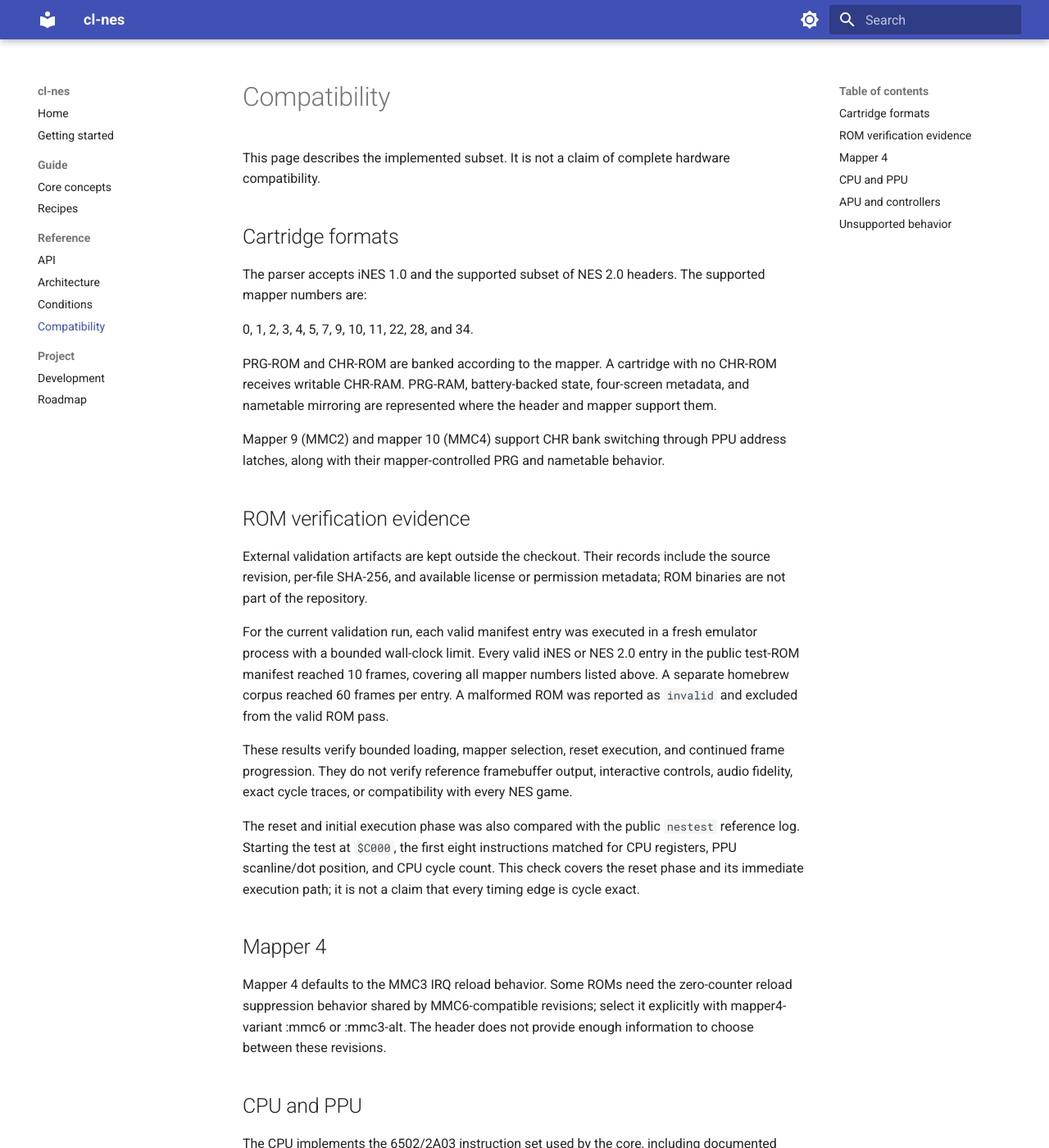
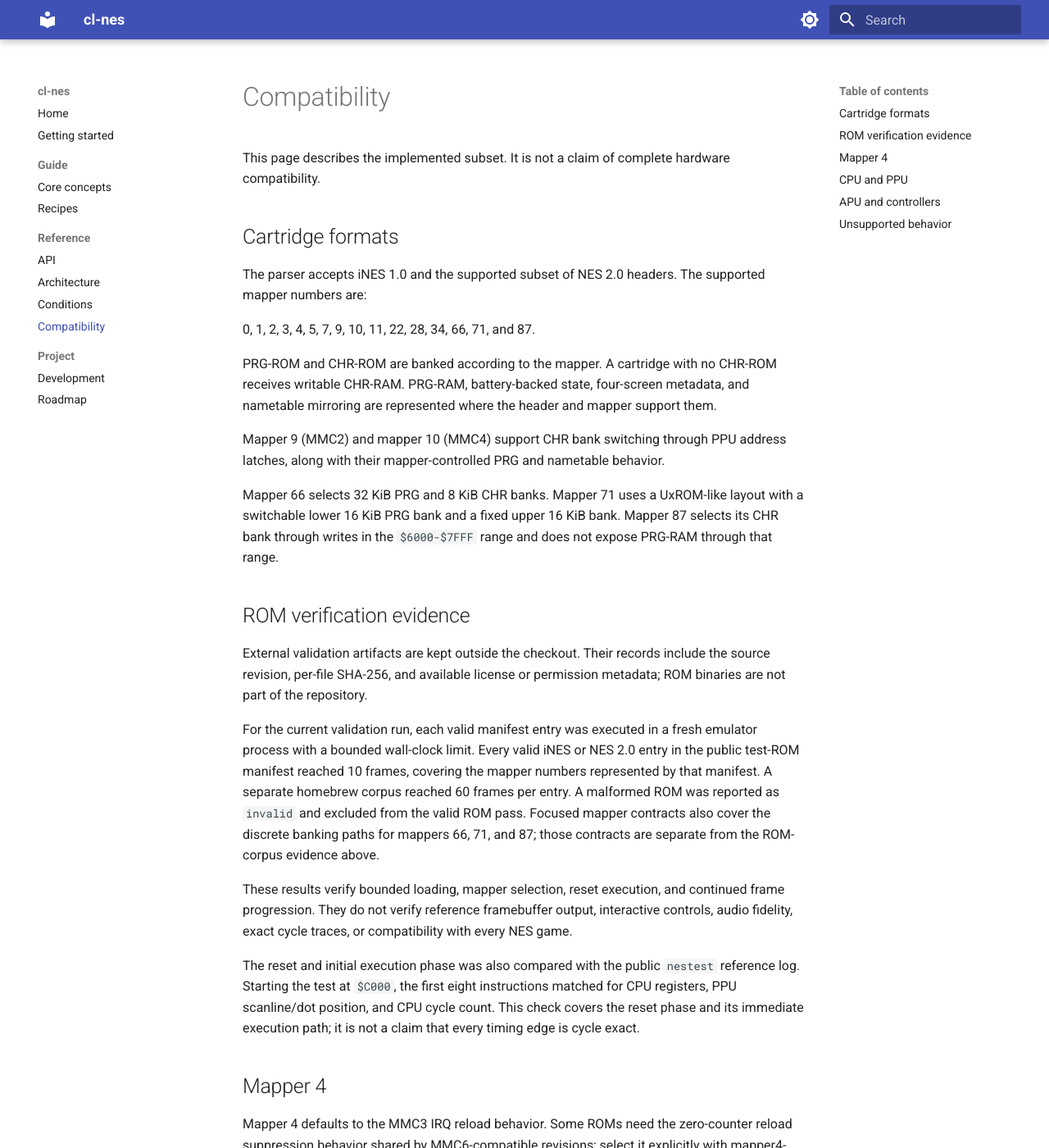
Before and after one commit to nerima-lisp/cl-nes, an MkDocs documentation site: the page built from docs/src/reference/compatibility.md, in a window 1280 px wide and 1400 px high. Shown: the whole window at 82% size. Built offline with MkDocs 1.6.1 and Material for MkDocs 9.7.7, drawn with Linux system fonts in a browser that asks for light colours.

Commit message:
docs: document discrete mapper support

```diff
--- a/docs/src/reference/compatibility.md
+++ b/docs/src/reference/compatibility.md
@@ -8,7 +8,7 @@ hardware compatibility.
 The parser accepts iNES 1.0 and the supported subset of NES 2.0 headers. The
 supported mapper numbers are:
 
-0, 1, 2, 3, 4, 5, 7, 9, 10, 11, 22, 28, and 34.
+0, 1, 2, 3, 4, 5, 7, 9, 10, 11, 22, 28, 34, 66, 71, and 87.
 
 PRG-ROM and CHR-ROM are banked according to the mapper. A cartridge with no
 CHR-ROM receives writable CHR-RAM. PRG-RAM, battery-backed state, four-screen
@@ -18,6 +18,11 @@ support them.
 Mapper 9 (MMC2) and mapper 10 (MMC4) support CHR bank switching through PPU
 address latches, along with their mapper-controlled PRG and nametable behavior.
 
+Mapper 66 selects 32 KiB PRG and 8 KiB CHR banks. Mapper 71 uses a UxROM-like
+layout with a switchable lower 16 KiB PRG bank and a fixed upper 16 KiB bank.
+Mapper 87 selects its CHR bank through writes in the `$6000-$7FFF` range and
+does not expose PRG-RAM through that range.
+
 ## ROM verification evidence
 
 External validation artifacts are kept outside the checkout. Their records
@@ -26,10 +31,12 @@ permission metadata; ROM binaries are not part of the repository.
 
 For the current validation run, each valid manifest entry was executed in a
 fresh emulator process with a bounded wall-clock limit. Every valid iNES or
-NES 2.0 entry in the public test-ROM manifest reached 10 frames, covering all
-mapper numbers listed above. A separate homebrew corpus reached 60 frames per
-entry. A malformed ROM was reported as `invalid` and excluded from the valid
-ROM pass.
+NES 2.0 entry in the public test-ROM manifest reached 10 frames, covering the
+mapper numbers represented by that manifest. A separate homebrew corpus reached
+60 frames per entry. A malformed ROM was reported as `invalid` and excluded
+from the valid ROM pass. Focused mapper contracts also cover the discrete
+banking paths for mappers 66, 71, and 87; those contracts are separate from the
+ROM-corpus evidence above.
 
 These results verify bounded loading, mapper selection, reset execution, and
 continued frame progression. They do not verify reference framebuffer output,
```
Also changed, not shown: docs/src/index.md (+1 -1 lines), README.md.
